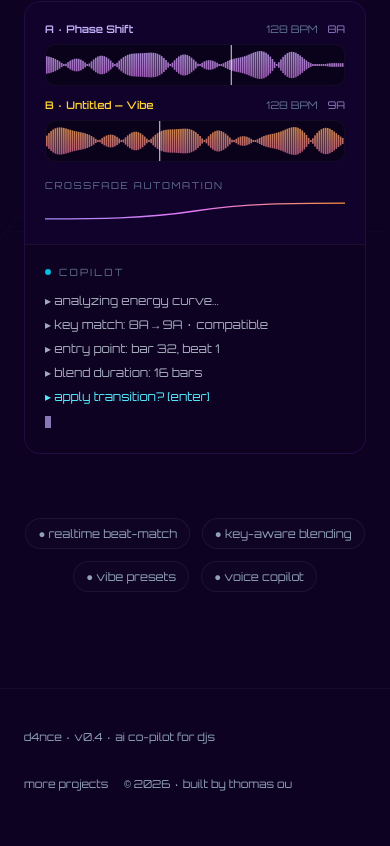
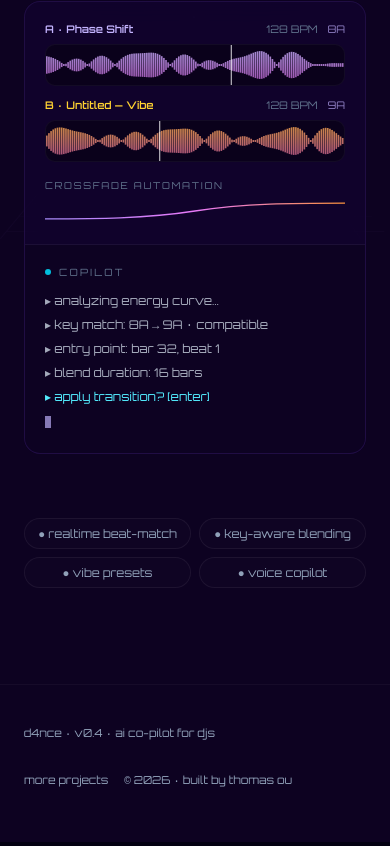
Before and after one commit to Smokeybear10/001-CORE.D4NCE, a Next.js app: page / in a window 390 px wide. Shown: the part 605-1451 px from the top of the page. Built offline with nearby package versions, Linux system fonts and the light colour scheme.

Commit message:
style(design): FINDING-008 — pills grid 2x2 on mobile, flex-wrap on larger

```diff
--- a/components/landing/landing.tsx
+++ b/components/landing/landing.tsx
@@ -442,11 +442,11 @@ function FeaturePills() {
   ]
   return (
     <section className="max-w-[1100px] mx-auto px-6 sm:px-8 pb-24">
-      <div className="flex flex-wrap gap-3 justify-center">
+      <div className="grid grid-cols-2 gap-2 sm:flex sm:flex-wrap sm:gap-3 sm:justify-center max-w-[380px] sm:max-w-none mx-auto">
         {items.map((s) => (
           <span
             key={s}
-            className="text-[11.5px] font-mono text-slate-400 px-3 py-1.5 rounded-full border border-white/[0.06] bg-white/[0.01]"
+            className="text-[11.5px] font-mono text-slate-400 px-3 py-1.5 rounded-full border border-white/[0.06] bg-white/[0.01] text-center"
           >
             {s}
           </span>
```
